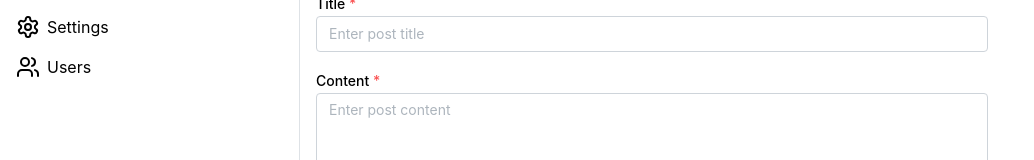
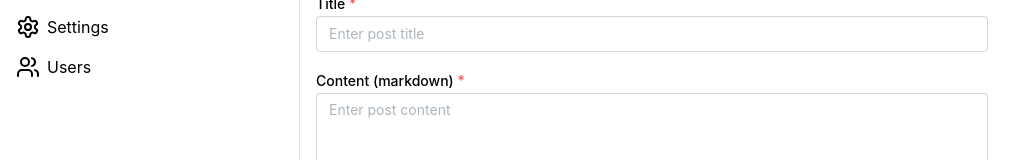
Before and after one commit to pagezest/pagezest, a React (Vite) app in the folder admin/: page /pz-admin/posts/new in a window 1280 px wide. Shown: the part 141-301 px from the top of the page, without its empty margins (0-1034 px from the left). Built offline with nearby package versions, Linux system fonts and the light colour scheme.

Commit message:
ui: add note that Content can be markdown

```diff
--- a/admin/src/pages/PostForm.tsx
+++ b/admin/src/pages/PostForm.tsx
@@ -95,7 +95,7 @@ export function PostForm() {
         />
 
         <Textarea
-          label="Content"
+          label="Content (markdown)"
           placeholder="Enter post content"
           required
           minRows={10}
```
